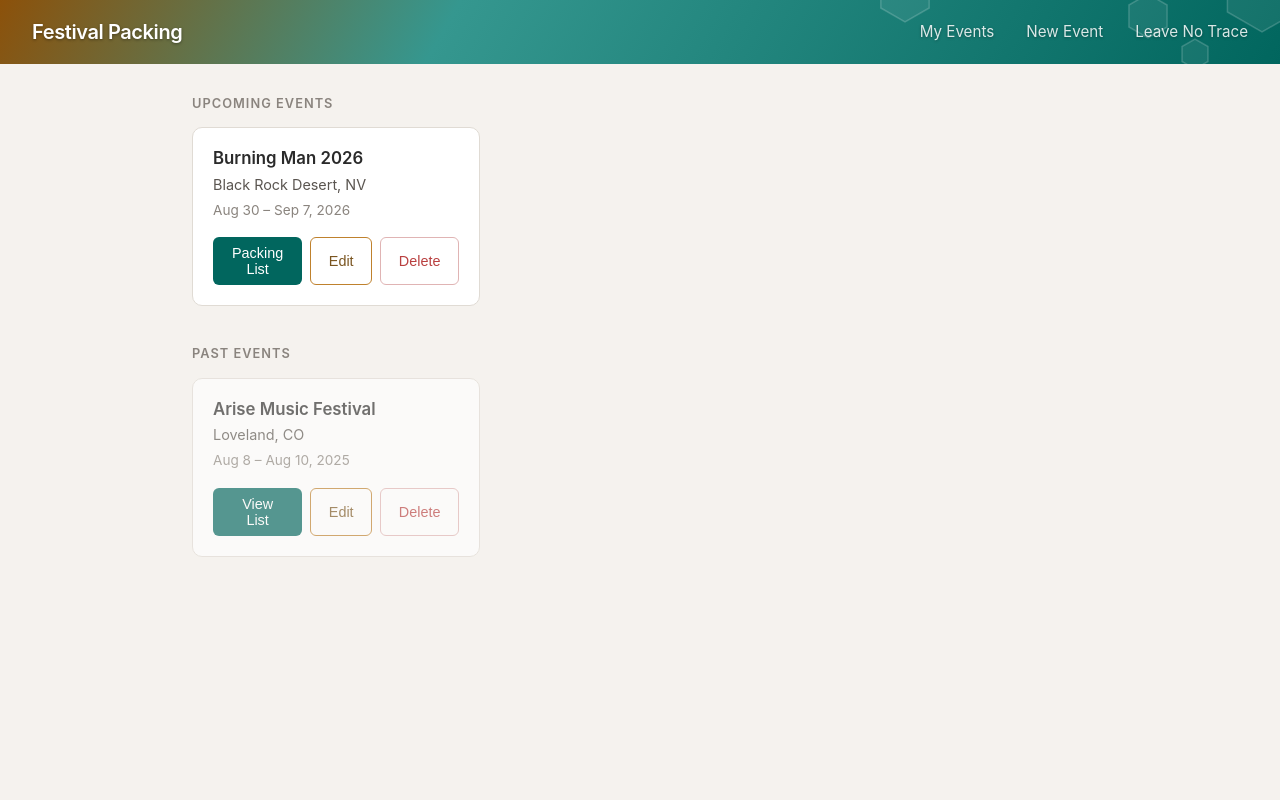
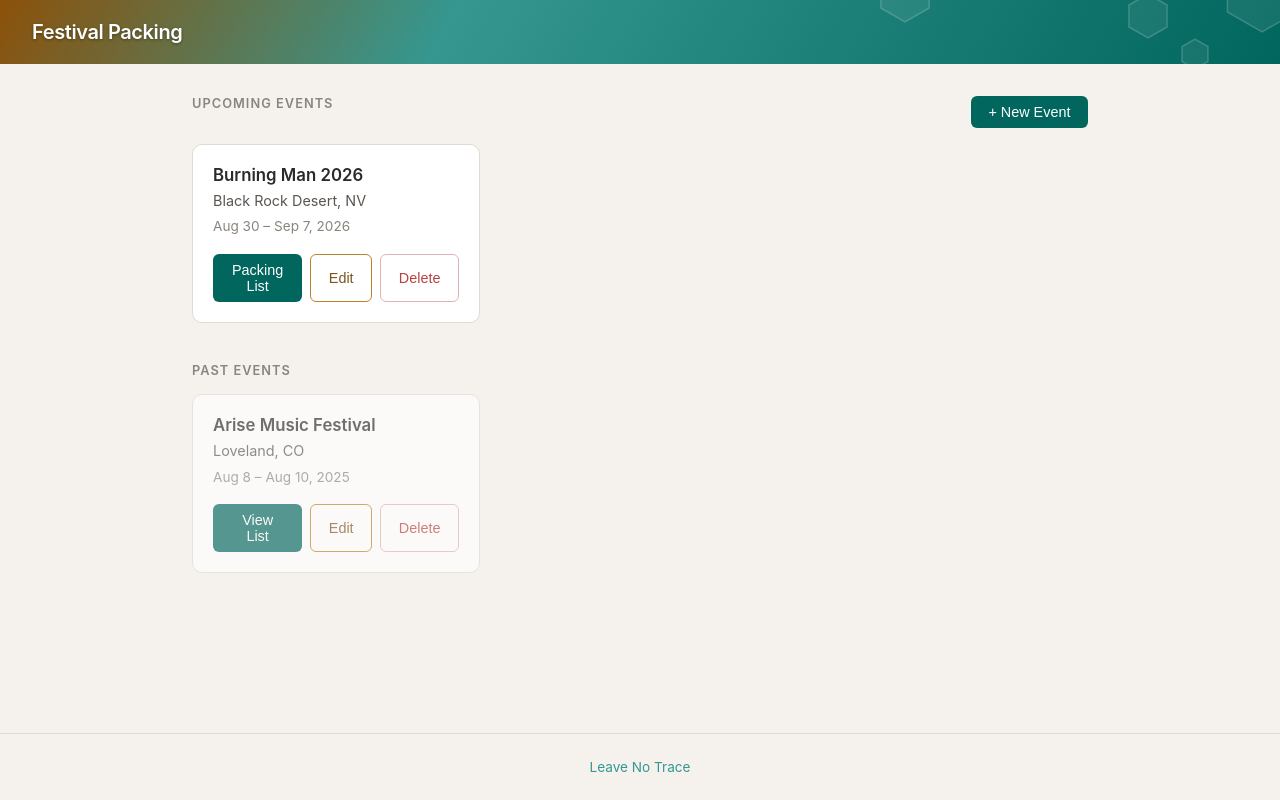
Before and after one commit to jellycat-code/festival-packing, a React (Vite) app: page / in a window 1280 px wide. Built offline with nearby package versions, Linux system fonts and the light colour scheme.

Commit message:
move nav links out of header; add footer + New Event button
- Header now shows only the logo
- New Event button lives at the top of the dashboard next to the section heading
- Leave No Trace moved to a minimal footer as a teal text link

Co-Authored-By: Claude Sonnet 4.6 <noreply@anthropic.com>

```diff
--- a/src/App.css
+++ b/src/App.css
@@ -33,21 +33,21 @@
   text-shadow: 0 1px 3px rgba(0,0,0,0.4);
 }
 
-.nav {
-  display: flex;
-  gap: 2rem;
+.footer {
+  padding: 1.25rem 2rem;
+  text-align: center;
+  border-top: 1px solid #e0dbd4;
 }
 
-.nav a {
-  font-size: 0.95rem;
-  color: rgba(255,255,255,0.85);
+.footer-lnt {
+  font-size: 0.85rem;
+  color: #35978f;
   cursor: pointer;
-  transition: color 0.2s;
-  text-shadow: 0 1px 3px rgba(0,0,0,0.3);
+  transition: color 0.15s;
 }
 
-.nav a:hover {
-  color: #ffffff;
+.footer-lnt:hover {
+  color: #01665e;
 }
 
 .main {
--- a/src/App.jsx
+++ b/src/App.jsx
@@ -109,16 +109,11 @@ function App() {
         <h1 className="logo" onClick={() => setCurrentPage('home')}>
           Festival Packing
         </h1>
-        <nav className="nav">
-          <a onClick={() => setCurrentPage('home')}>My Events</a>
-          <a onClick={() => setCurrentPage('create')}>New Event</a>
-          <a onClick={() => setCurrentPage('lnt')}>Leave No Trace</a>
-        </nav>
       </header>
 
       <main className="main">
         {currentPage === 'home' && (
-          <HomePage events={events} onOpenEvent={handleOpenEvent} onEditEvent={handleEditEvent} onDeleteEvent={handleDeleteEvent} />
+          <HomePage events={events} onOpenEvent={handleOpenEvent} onEditEvent={handleEditEvent} onDeleteEvent={handleDeleteEvent} onNewEvent={() => setCurrentPage('create')} />
         )}
         {currentPage === 'create' && (
           <CreateEventPage
@@ -142,6 +137,10 @@ function App() {
           />
         )}
       </main>
+
+      <footer className="footer">
+        <a className="footer-lnt" onClick={() => setCurrentPage('lnt')}>Leave No Trace</a>
+      </footer>
     </div>
   )
 }
--- a/src/components/HomePage.css
+++ b/src/components/HomePage.css
@@ -2,6 +2,17 @@
   display: flex;
   flex-direction: column;
   gap: 2.5rem;
+}
+
+.section-header {
+  display: flex;
+  align-items: center;
+  justify-content: space-between;
+  margin-bottom: 1rem;
+}
+
+.section-header h2 {
+  margin-bottom: 0;
 }
 
 .events-section h2 {
--- a/src/components/HomePage.jsx
+++ b/src/components/HomePage.jsx
@@ -1,7 +1,7 @@
 import EventCard from './EventCard'
 import './HomePage.css'
 
-function HomePage({ events, onOpenEvent, onEditEvent, onDeleteEvent }) {
+function HomePage({ events, onOpenEvent, onEditEvent, onDeleteEvent, onNewEvent }) {
   const byDate = (a, b) => new Date(a.startDate) - new Date(b.startDate)
   const activeEvents = events.filter(e => e.status === 'planning').sort(byDate)
   const pastEvents = events.filter(e => e.status === 'past').sort(byDate)
@@ -9,7 +9,10 @@ function HomePage({ events, onOpenEvent, onEditEvent, onDeleteEvent }) {
   return (
     <div className="home-page">
       <section className="events-section">
-        <h2>Upcoming Events</h2>
+        <div className="section-header">
+          <h2>Upcoming Events</h2>
+          <button className="btn btn--primary" onClick={onNewEvent}>+ New Event</button>
+        </div>
         {activeEvents.length === 0 ? (
           <p className="empty-state">No upcoming events. Hit "New Event" to get started!</p>
         ) : (
```
